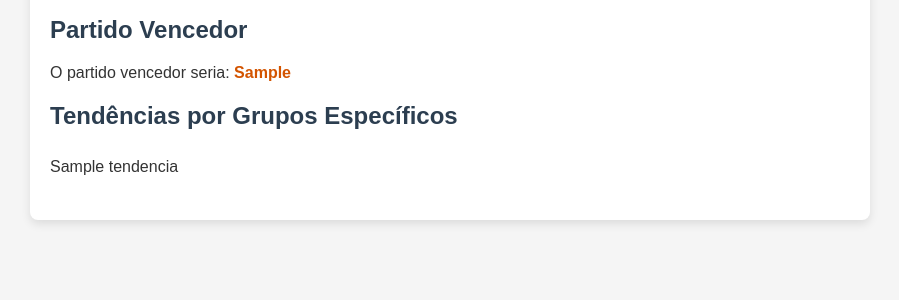
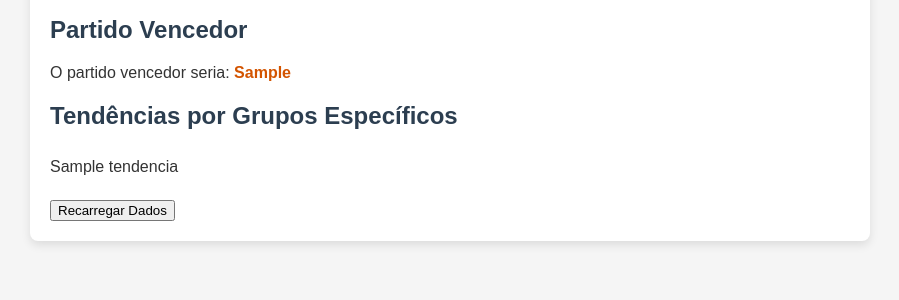
Before and after one commit to Martche02/TSE, a Flask app: template 2024/templates/resultado.html in a window 1280 px wide. Shown: the part 170-470 px from the top of the page, without its empty margins (190-1089 px from the left). Run offline with Flask 2, Linux system fonts and the light colour scheme; the template is opened without the code that fills it: most values are stand-ins (such as "Sample title", 1, 10 or a date in 2020).

Commit message:
Botao de Recarregar

```diff
--- a/2024/app.py
+++ b/2024/app.py
@@ -1,7 +1,8 @@
-from flask import Flask, render_template
+from flask import Flask, render_template, redirect, url_for
 import pandas as pd
 import numpy as np
 from sklearn.linear_model import LinearRegression
+import subprocess
 
 app = Flask(__name__)
 
@@ -81,14 +82,21 @@ def previsao_votos():
         coef_menor = coeficientes.loc[:, grupo].min()  # Coeficiente mínimo (partido menos favorecido)
 
         if coef_maior > 0:
-            tendencias.append(f"Ser {grupo} aumenta as chances de votar principalmente no partido {tendencia_partido} em {(coef_maior* 100).round(2)}%.")
+            tendencias.append(f"Ser {grupo} aumenta as chances de votar principalmente no partido {partidos[tendencia_partido]} em {(coef_maior* 100).round(2)}%.")
         if coef_menor < 0:
             partido_menos_fav = coeficientes.loc[:, grupo].idxmin()
-            tendencias.append(f"Ser {grupo} diminui as chances de votar no partido {partido_menos_fav} em {(coef_menor* 100).round(2)}%.")
+            tendencias.append(f"Ser {grupo} diminui as chances de votar no partido {partidos[partido_menos_fav]} em {(coef_menor* 100).round(2)}%.")
 
     # Renderizar o template com as previsões e tendências
     return render_template('resultado.html', partidos=partidos, porcentagem_votos_previstos=porcentagem_votos_previstos,
                            partido_vencedor=partido_vencedor, tendencias=tendencias, zip=zip)
 
+@app.route('/recarregar')
+def recarregar_dados():
+    # Executar o script scrappler.py para atualizar os dados
+    subprocess.run(["python", "2024/scrappler.py"], check=True)
+    # Após a execução do script, redirecionar de volta à página principal
+    return redirect(url_for('previsao_votos'))
+
 if __name__ == '__main__':
     app.run(debug=True)
--- a/2024/templates/resultado.html
+++ b/2024/templates/resultado.html
@@ -4,7 +4,6 @@
     <meta charset="UTF-8">
     <meta name="viewport" content="width=device-width, initial-scale=1.0">
     <title>Previsão de Votos</title>
-    <!-- Link para o arquivo CSS -->
     <link rel="stylesheet" href="{{ url_for('static', filename='/style.css') }}">
 </head>
 <body>
@@ -32,6 +31,11 @@
             <li>{{ tendencia }}</li>
             {% endfor %}
         </ul>
+
+        <!-- Botão para recarregar -->
+        <form action="{{ url_for('recarregar_dados') }}" method="get">
+            <button type="submit">Recarregar Dados</button>
+        </form>
     </div>
 </body>
 </html>
```
